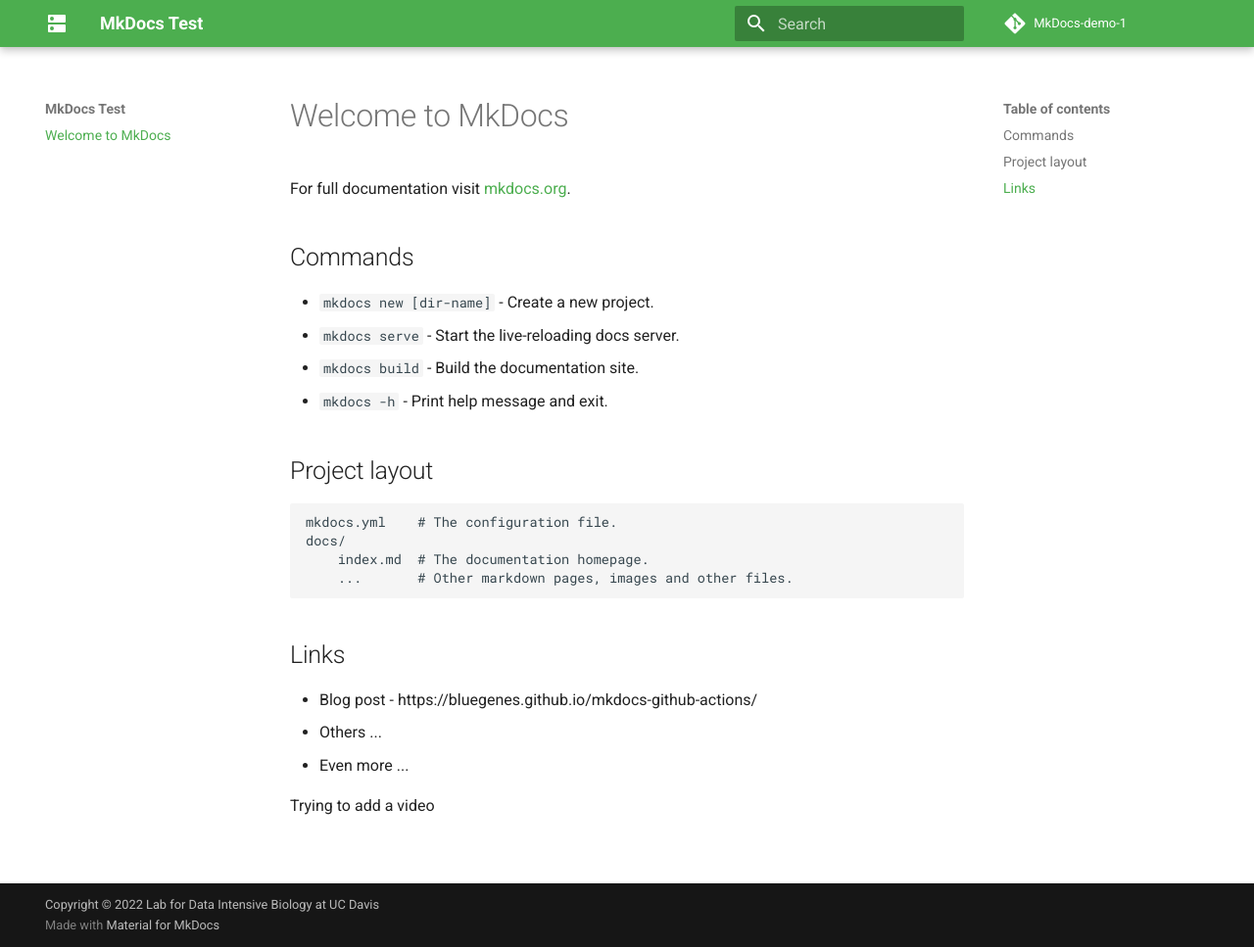
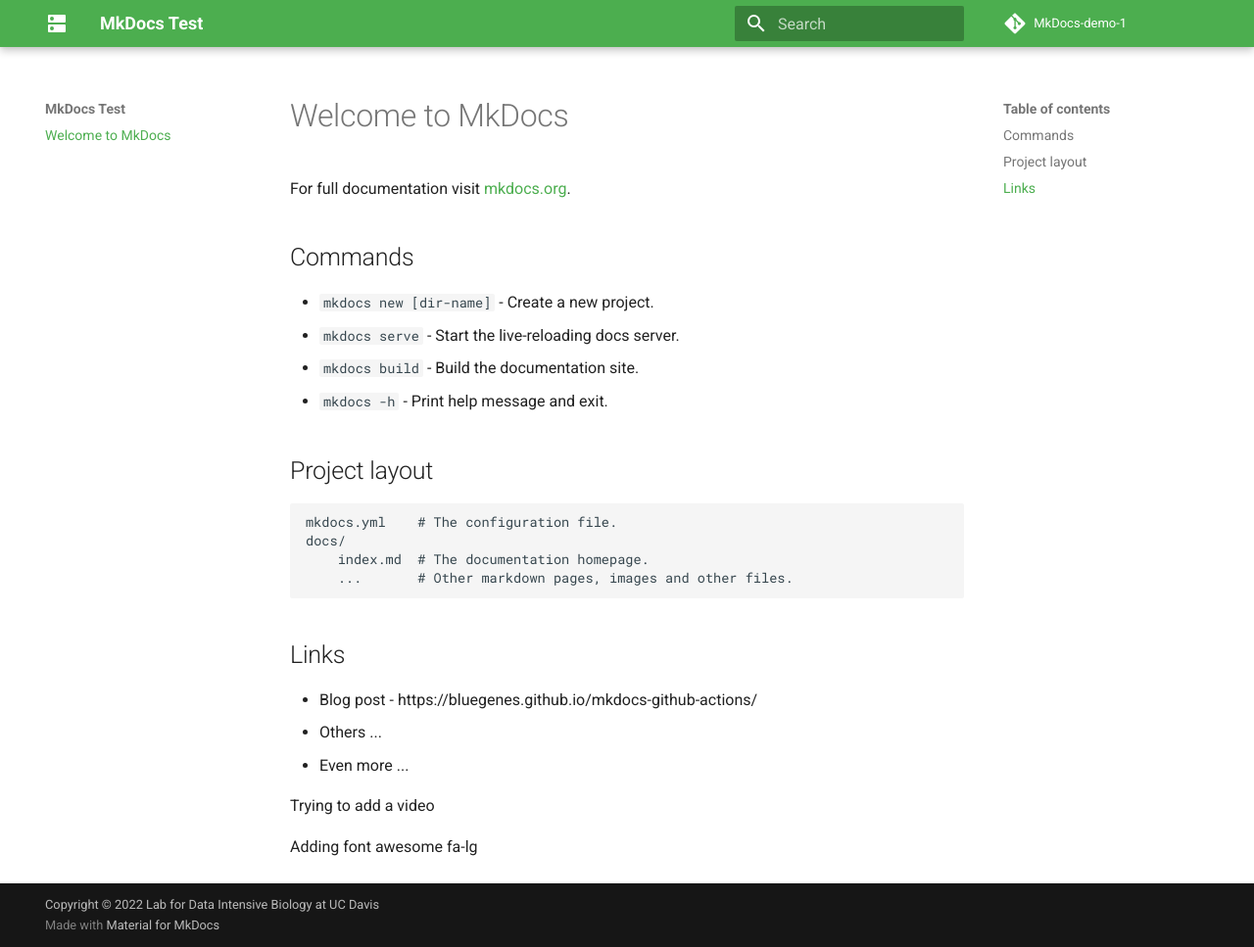
Before and after one commit to raynamharris/MkDocs-demo-1, an MkDocs documentation site: the page built from docs/index.md, in a window 1280 px wide and 967 px high. Shown: the whole window at 98% size. Built offline with MkDocs 1.6.1 and Material for MkDocs 9.7.7, drawn with Linux system fonts in a browser that asks for light colours; comment, search, counter and statistics services are not loaded.

Commit message:
Update index.md

```diff
--- a/docs/index.md
+++ b/docs/index.md
@@ -23,3 +23,6 @@
 * Even more ...
 
 Trying to add a video <a href="https://www.youtube.com/watch?v=taeAqimxXWo&t=85s"> <i class="fa-solid fa-film"></i></a>
+
+Adding font awesome
+<i class="fa fa-camera-retro fa-lg"></i> fa-lg
```
